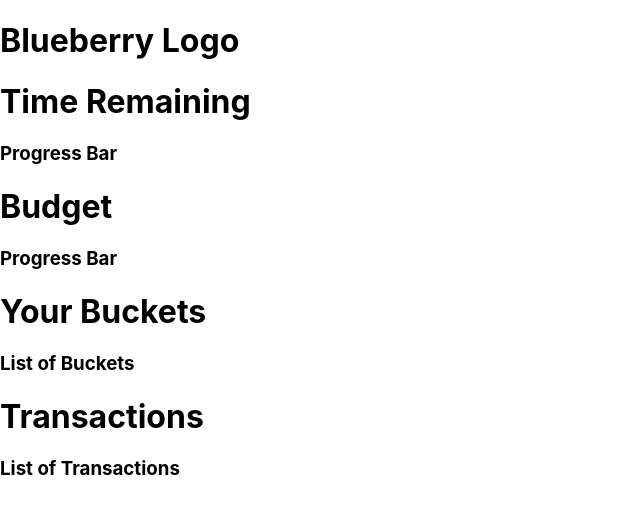
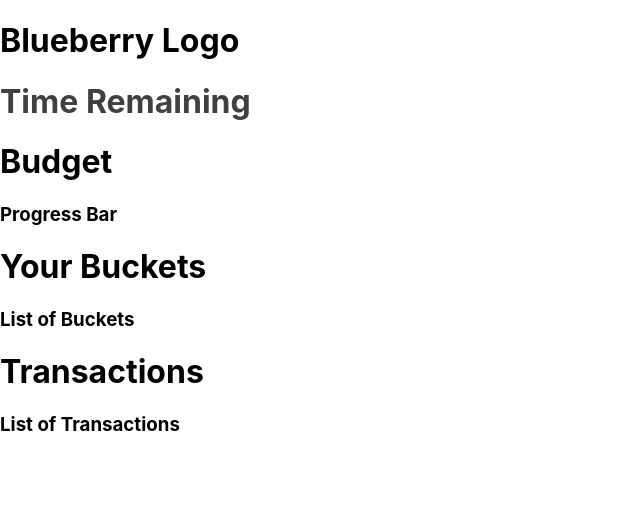
Before and after one commit to mcp31/hackdfw2022, a Next.js app: page /homeScreen in a window 1280 px wide. Shown: the top 514 px of the page, without its empty margins (0-640 px from the left). Built offline with nearby package versions, Linux system fonts and the light colour scheme.

Commit message:
added bootstrap

```diff
--- a/package.json
+++ b/package.json
@@ -9,6 +9,7 @@
     "lint": "next lint"
   },
   "dependencies": {
+    "bootstrap": "^5.2.1",
     "next": "12.3.1",
     "react": "18.2.0",
     "react-dom": "18.2.0"
--- a/pages/homeScreen.js
+++ b/pages/homeScreen.js
@@ -1,4 +1,4 @@
-import styles from '../styles/Login.module.css'
+import styles from '../styles/Home.module.css'
 
 export default function HomeScreen() {
     return (
@@ -9,12 +9,10 @@
                 </h1>
             </div>
             <div>
-                <h1>
+                <h1 className={styles.timeRemainingTitle}>
                     Time Remaining
                 </h1>
-                <h3>
-                    Progress Bar
-                </h3>
+                <div className={styles.progressBar}></div>
             </div>
             <div>
                 <h1>
--- a/styles/Home.module.css
+++ b/styles/Home.module.css
@@ -1,3 +1,15 @@
+.timeRemainingTitle {
+  color: #404040;
+}
+
+.progressBarBackground {
+  background-color: #85C3C3;
+  height: 2rem;
+  border-radius: 10px;
+}
+
+/* Examples */
+
 .container {
   padding: 0 2rem;
 }
```
Also changed, not shown: 2 other files (tests, documents, lock files or other folders).
